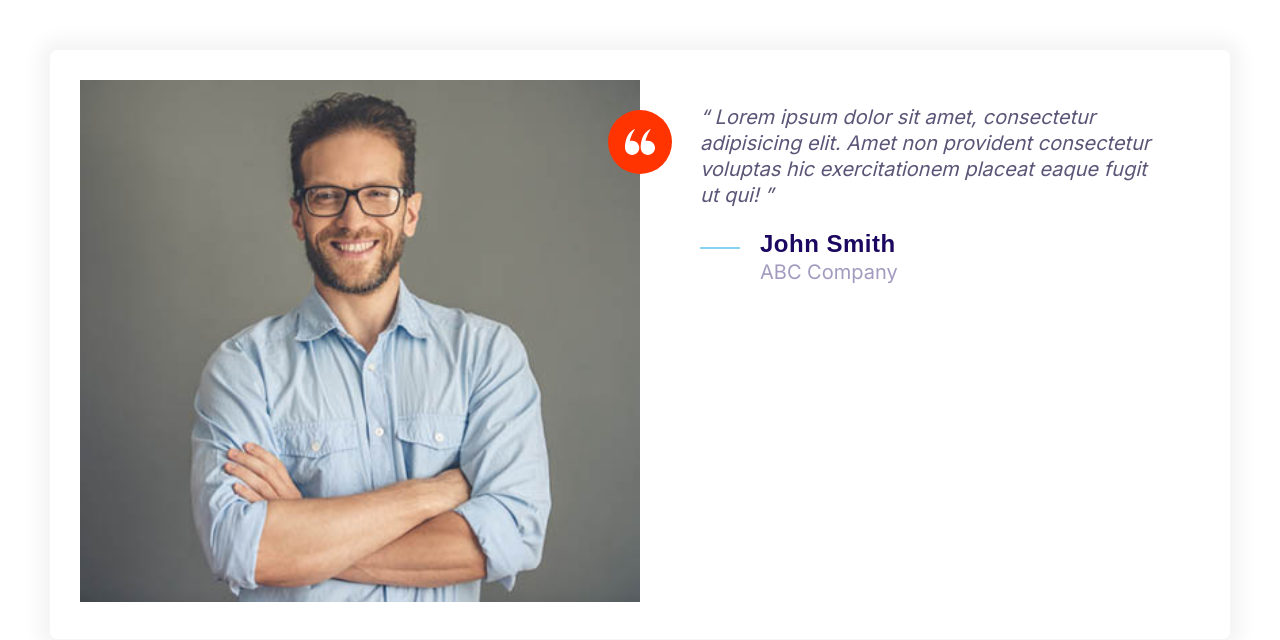
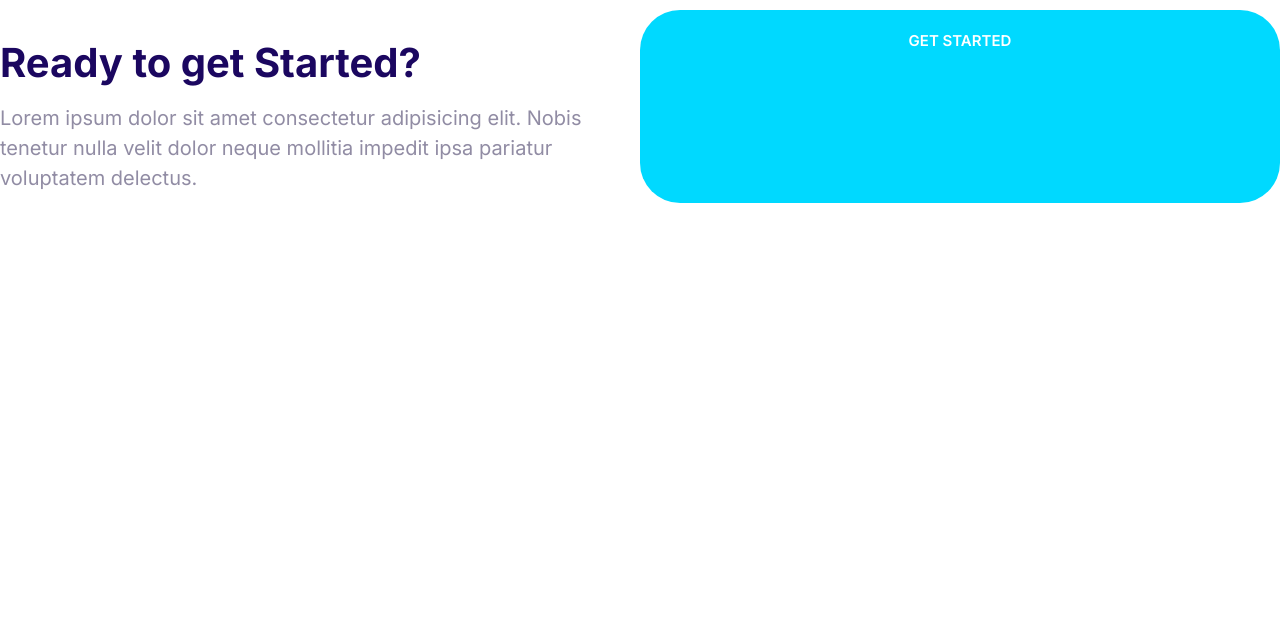
Before and after one commit to ivasquez12/MoshifyMash, a plain HTML site: page index.html in a window 1280 px wide. Drawn offline with Linux system fonts and the light colour scheme.

Commit message:
Describes callout components

```diff
--- a/index.html
+++ b/index.html
@@ -14,38 +14,18 @@
     <link rel="stylesheet" href="/css/normalize.css" />
     <link rel="stylesheet" href="/css/styles.css" />
   </head>
-  <body style="padding: 5rem">
-    <div class="card testimonial">
+  <body>
+    <div class="callout callout--primary">
       <div class="grid grid--1x2">
-        <div class="testimonial__image">
-          <img src="/images/testimonial.jpg" alt="a happy, smiling customer" />
-          <span class="icon-container icon-container--accent">
-            <svg class="icon icon--white icon--small">
-              <use xlink:href="/images/sprite.svg#quotes"></use>
-            </svg>
-          </span>
+        <div class="callout__content">
+          <h2 class="callout__heading">Ready to get Started?</h2>
+          <p>
+            Lorem ipsum dolor sit amet consectetur adipisicing elit. Nobis
+            tenetur nulla velit dolor neque mollitia impedit ipsa pariatur
+            voluptatem delectus.
+          </p>
         </div>
-
-        <blockquote class="quote">
-          <p class="quote__text">
-            Lorem ipsum dolor sit amet, consectetur adipisicing elit. Amet non
-            provident consectetur voluptas hic exercitationem placeat eaque
-            fugit ut qui!
-          </p>
-          <footer>
-            <div class="media">
-              <div class="media__image">
-                <svg class="icon icon--primary quote__line">
-                  <use xlink:href="/images/sprite.svg#line"></use>
-                </svg>
-              </div>
-              <div class="media__body">
-                <h3 class="media__title quote__author">John Smith</h3>
-                <p class="quote__company">ABC Company</p>
-              </div>
-            </div>
-          </footer>
-        </blockquote>
+        <a href="#" class="btn btn--secondary btn--stretched">Get Started</a>
       </div>
     </div>
   </body>
```
